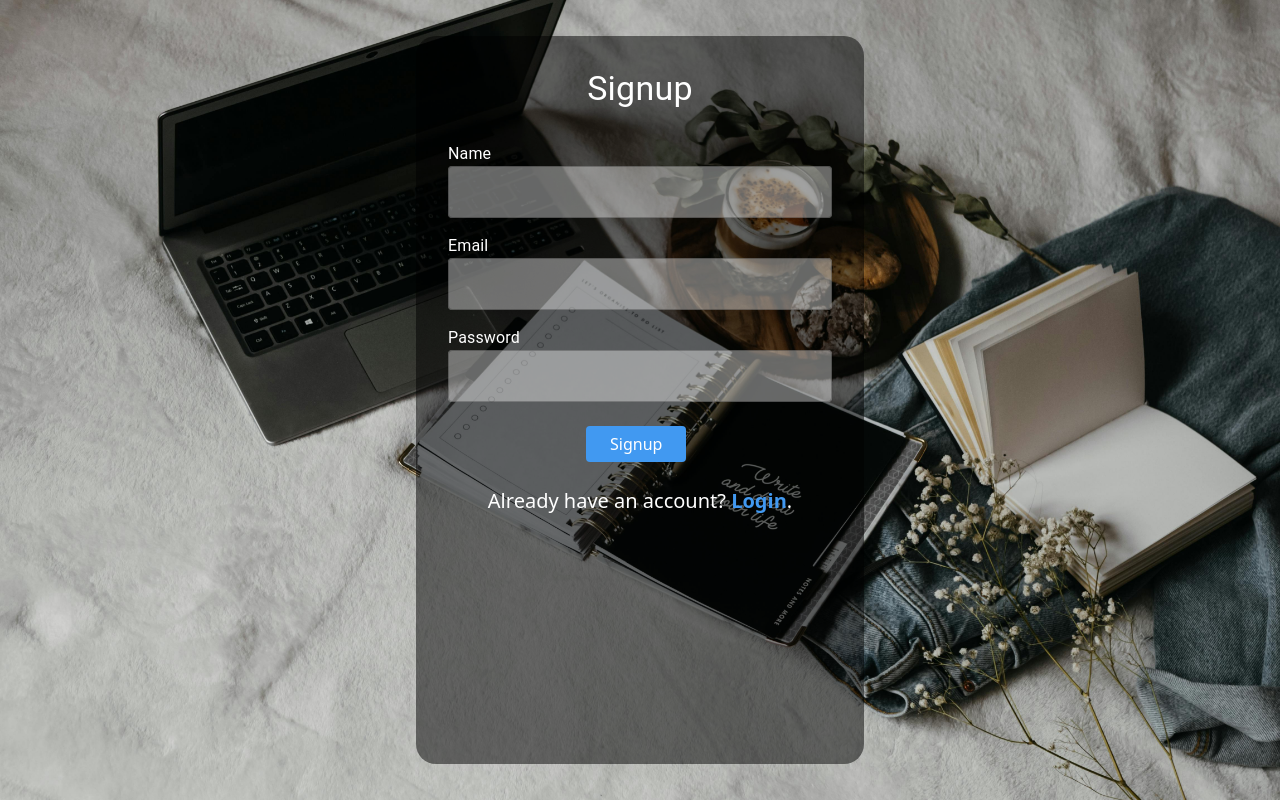
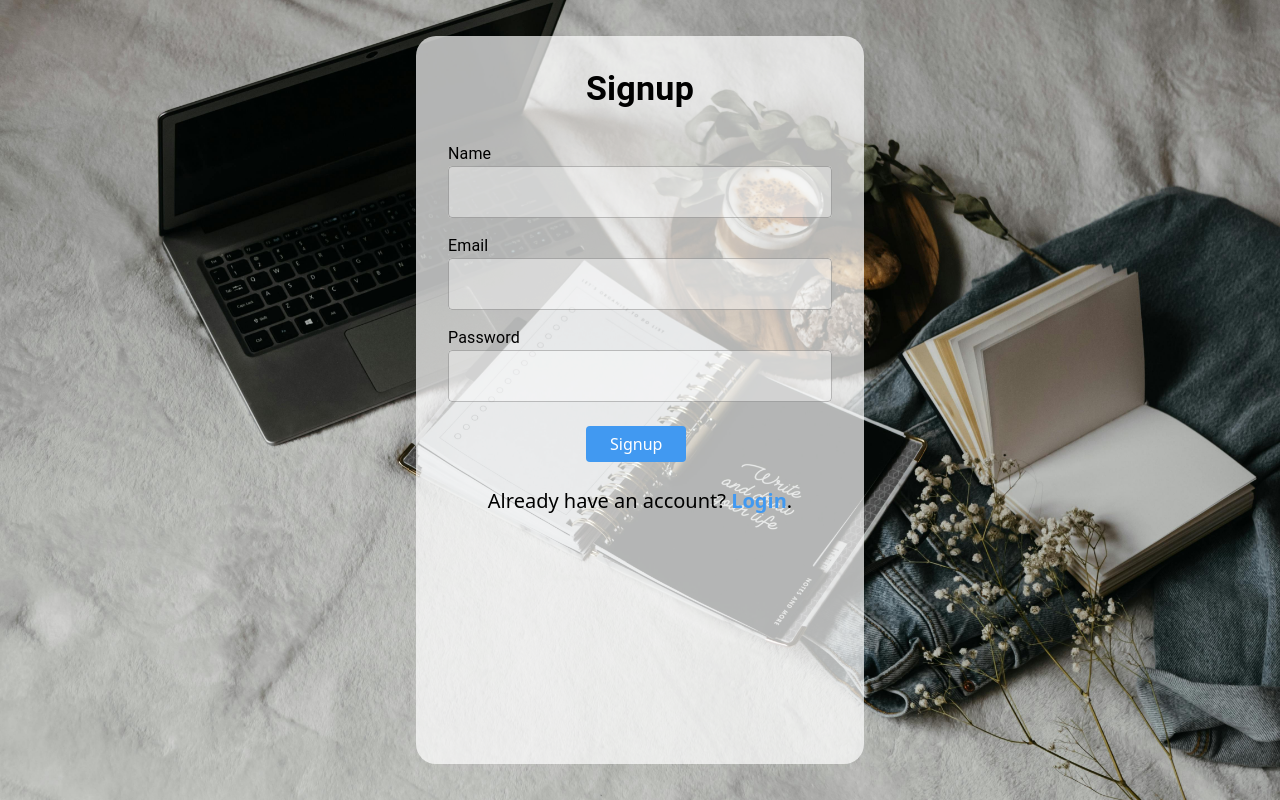
Before and after one commit to Vixen-1/inotes-frontend, a React (Vite) app: page /inotes-frontend/signup in a window 1280 px wide. Built offline with nearby package versions, Linux system fonts and the light colour scheme; a web font is replaced by a local one.

Commit message:
changed common styling for login pages

```diff
--- a/src/assets/styles/common.css
+++ b/src/assets/styles/common.css
@@ -31,14 +31,15 @@
     max-width: 35%;
     max-height: 91%;
     padding-top: 8px;
-    background-color: rgb(0, 0, 0, 0.5);
+    background-color: rgb(255, 255, 255, 0.7);
     box-shadow: 0pc;
     border-radius: 20px;
     position: fixed;
 }
 
 .label{
-    color: white;
+    color: black;
+    font-weight: 600;
     font-style: mySecondFont;
 }
 
@@ -84,7 +85,7 @@
     padding: 4px;
     margin-top: 6px;
     text-align: center;
-    color: white;
+    color: black;
 }
 .bottom-link{
     font-weight: bolder;
--- a/src/pages/Login.tsx
+++ b/src/pages/Login.tsx
@@ -117,7 +117,8 @@ const Login = () => {
       >
         <Box className="signup-box">
           <Typography
-            color={"white"}
+            color={"black"}
+            fontWeight={'bold'}
             variant="h4"
             textAlign={"center"}
             paddingTop={3}
--- a/src/pages/Signup.tsx
+++ b/src/pages/Signup.tsx
@@ -146,9 +146,10 @@ const Signup: React.FC = () => {
         display={"flex"}
         justifyContent={"center"}
         alignItems={"center"}
+
       >
         <Box className="signup-box">
-          <Typography variant="h4" color={"white"} textAlign={"center"} pt={3}>
+          <Typography variant="h4" color={"black"} textAlign={"center"} fontWeight={'bold'} pt={3}>
             Signup
           </Typography>
           <form onSubmit={handleSubmit} className="m-8">
```
Also changed, not shown: 4 other files (tests, documents, lock files or other folders).
